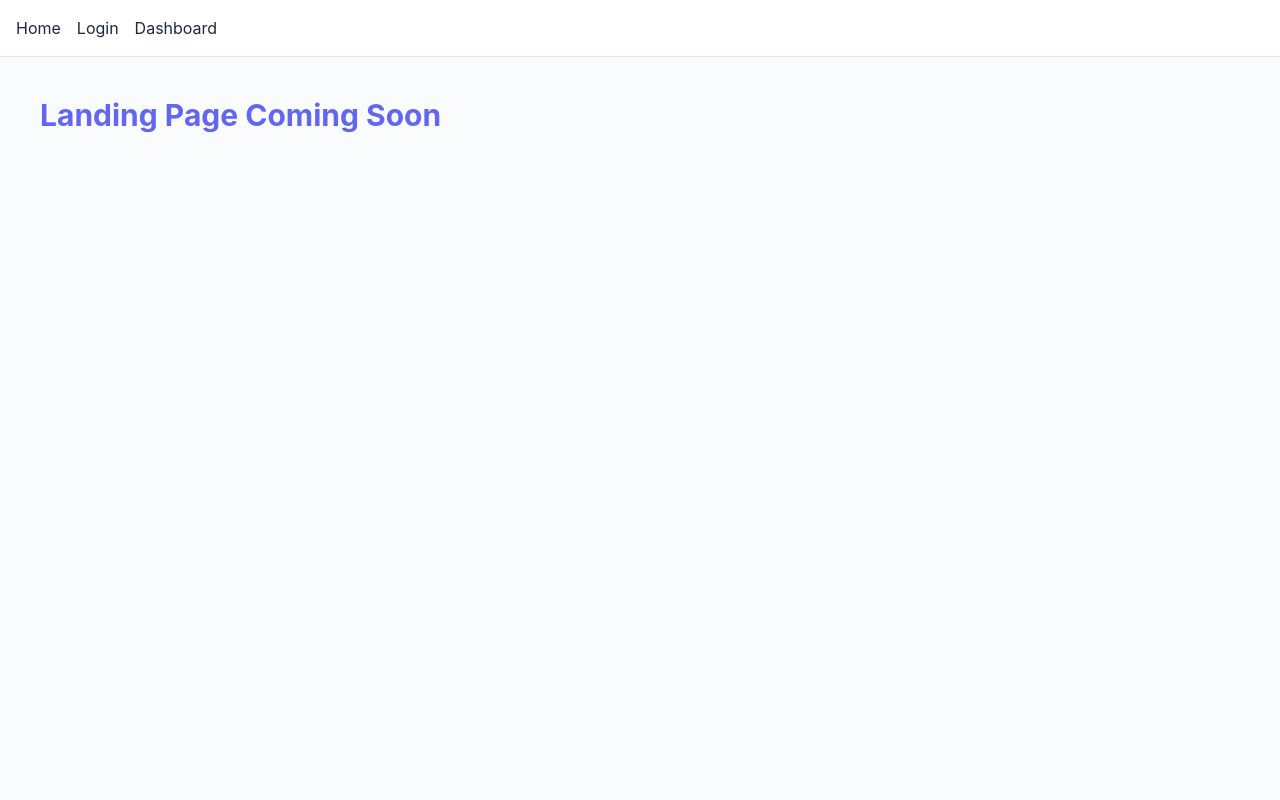
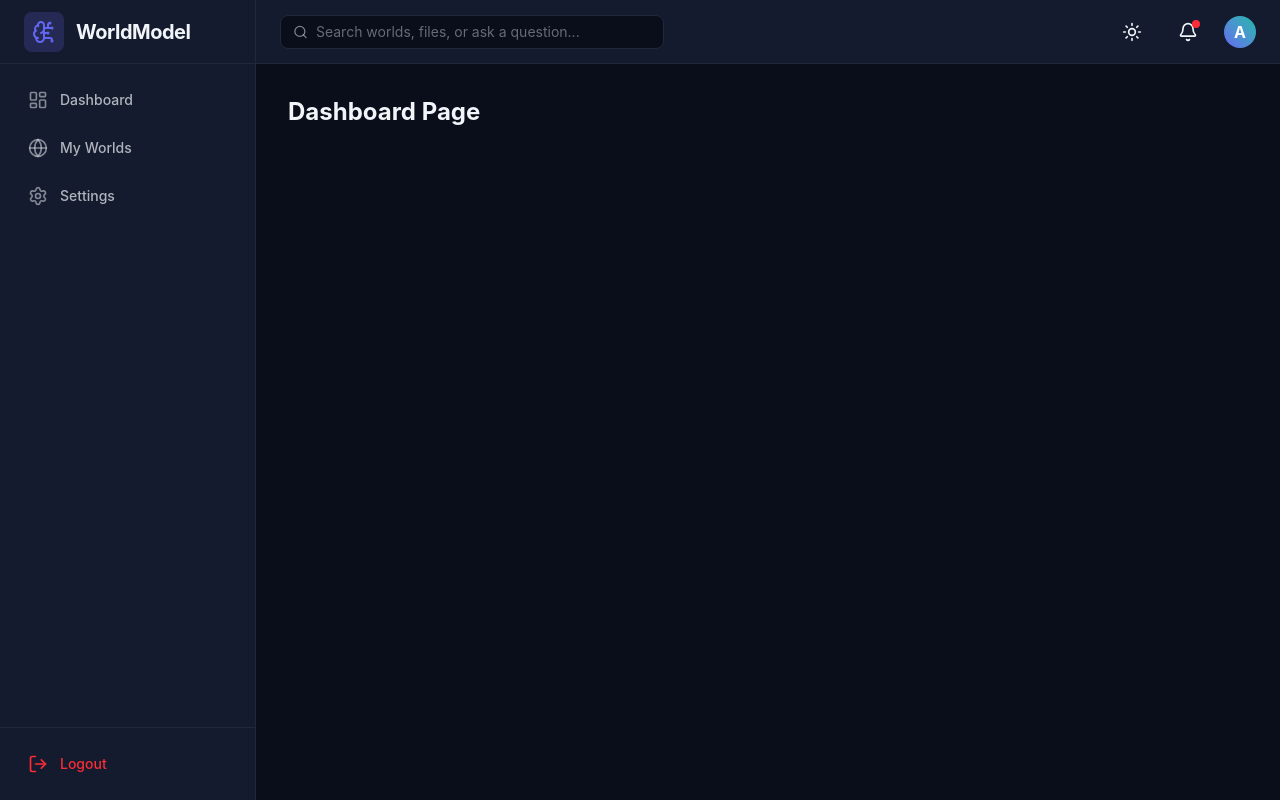
Before and after one commit to Arslanasif9t9/fyp-awmb, a React (Vite) app in the folder frontend/: page / in a window 1280 px wide. Built offline with nearby package versions, Linux system fonts and the light colour scheme; no server answers.

Commit message:
feat(frontend): setup layout, dark mode, and fix types

```diff
--- a/frontend/src/App.tsx
+++ b/frontend/src/App.tsx
@@ -1,31 +1,45 @@
-import { BrowserRouter as Router, Routes, Route, Link } from 'react-router-dom'
+import { useEffect } from 'react'
+import { BrowserRouter as Router, Routes, Route } from 'react-router-dom'
 import { Toaster } from 'sonner'
+import { useThemeStore } from './store/theme'
+import { AppLayout } from './components/layout/AppLayout'
 
-// Temporary Placeholders (baad mein inko proper pages se replace karenge)
-const Landing = () => <div className="p-10 text-3xl font-bold text-primary">Landing Page Coming Soon</div>
-const Login = () => <div className="p-10 text-3xl font-bold text-primary">Login Page Coming Soon</div>
-const Dashboard = () => <div className="p-10 text-3xl font-bold text-primary">Dashboard Coming Soon</div>
+// Temporary Pages
+const Dashboard = () => <div className="text-2xl font-bold">Dashboard Page</div>
+const Worlds = () => <div className="text-2xl font-bold">My Worlds Page</div>
+const Settings = () => <div className="text-2xl font-bold">Settings Page</div>
+const Login = () => <div className="text-2xl font-bold">Login Page (No Sidebar)</div>
 
 function App() {
+  const { theme } = useThemeStore()
+
+  useEffect(() => {
+    if (theme === 'dark') {
+      document.documentElement.classList.add('dark')
+    } else {
+      document.documentElement.classList.remove('dark')
+    }
+  }, [theme])
+
   return (
     <Router>
-      <div className="min-h-screen bg-background text-foreground">
-        {/* Temporary Navbar just to test routing */}
-        <nav className="flex gap-4 p-4 bg-card border-b">
-          <Link to="/" className="hover:text-primary transition-colors">Home</Link>
-          <Link to="/login" className="hover:text-primary transition-colors">Login</Link>
-          <Link to="/dashboard" className="hover:text-primary transition-colors">Dashboard</Link>
-        </nav>
+      <Routes>
+        {/* Public Route */}
+        <Route path="/login" element={<Login />} />
 
-        <Routes>
-          <Route path="/" element={<Landing />} />
-          <Route path="/login" element={<Login />} />
-          <Route path="/dashboard" element={<Dashboard />} />
-        </Routes>
-
-        {/* Toaster for notifications */}
-        <Toaster position="top-right" richColors />
-      </div>
+        {/* Protected Routes with Layout */}
+        <Route path="/*" element={
+          <AppLayout>
+            <Routes>
+              <Route path="/" element={<Dashboard />} />
+              <Route path="/dashboard" element={<Dashboard />} />
+              <Route path="/worlds" element={<Worlds />} />
+              <Route path="/settings" element={<Settings />} />
+            </Routes>
+          </AppLayout>
+        } />
+      </Routes>
+      <Toaster position="top-right" richColors />
     </Router>
   )
 }
--- /dev/null
+++ b/frontend/src/components/layout/AppLayout.tsx
@@ -0,0 +1,17 @@
+import { ReactNode } from 'react'
+import { Sidebar } from './Sidebar'
+import { Header } from './Header'
+
+export const AppLayout = ({ children }: { children: ReactNode }) => {
+  return (
+    <div className="min-h-screen bg-background flex">
+      <Sidebar />
+      <div className="flex-1 ml-64 flex flex-col min-h-screen">
+        <Header />
+        <main className="flex-1 p-8">
+          {children}
+        </main>
+      </div>
+    </div>
+  )
+}
--- /dev/null
+++ b/frontend/src/components/layout/Header.tsx
@@ -0,0 +1,37 @@
+import { useThemeStore } from '../../store/theme'
+import { Moon, Sun, Bell, Search } from 'lucide-react'
+import { Button } from '../ui/Button'
+
+export const Header = () => {
+  const { theme, toggleTheme } = useThemeStore()
+
+  return (
+    <header className="h-16 bg-card border-b border-border flex items-center justify-between px-6 sticky top-0 z-30">
+      {/* Search Bar */}
+      <div className="flex items-center gap-2 bg-background px-3 py-1.5 rounded-lg border border-border w-96 max-w-full">
+        <Search className="h-4 w-4 text-foreground/50" />
+        <input
+          type="text"
+          placeholder="Search worlds, files, or ask a question..."
+          className="bg-transparent border-none outline-none text-sm w-full placeholder:text-foreground/40 text-foreground"
+        />
+      </div>
+
+      {/* Right Side Actions */}
+      <div className="flex items-center gap-4">
+        <Button variant="ghost" size="sm" onClick={toggleTheme} className="rounded-full w-10 h-10 p-0">
+          {theme === 'dark' ? <Sun className="h-5 w-5" /> : <Moon className="h-5 w-5" />}
+        </Button>
+
+        <Button variant="ghost" size="sm" className="rounded-full w-10 h-10 p-0 relative">
+          <Bell className="h-5 w-5" />
+          <span className="absolute top-2 right-2 h-2 w-2 bg-red-500 rounded-full"></span>
+        </Button>
+
+        <div className="h-8 w-8 rounded-full bg-gradient-to-tr from-primary to-accent flex items-center justify-center text-white font-bold cursor-pointer">
+          A
+        </div>
+      </div>
+    </header>
+  )
+}
--- /dev/null
+++ b/frontend/src/components/layout/Sidebar.tsx
@@ -0,0 +1,60 @@
+import { Link, useLocation } from 'react-router-dom'
+import { LayoutDashboard, Globe, Settings, LogOut, BrainCircuit } from 'lucide-react'
+import { cn } from '../../lib/utils'
+import { useAuthStore } from '../../store/auth'
+
+export const Sidebar = () => {
+  const location = useLocation()
+  const logout = useAuthStore((state) => state.logout)
+
+  const navItems = [
+    { name: 'Dashboard', path: '/dashboard', icon: LayoutDashboard },
+    { name: 'My Worlds', path: '/worlds', icon: Globe },
+    { name: 'Settings', path: '/settings', icon: Settings },
+  ]
+
+  return (
+    <aside className="w-64 h-screen bg-card border-r border-border flex flex-col transition-all duration-300 fixed left-0 top-0 z-40">
+      {/* Logo Area */}
+      <div className="h-16 flex items-center px-6 border-b border-border gap-3">
+        <div className="bg-primary/20 p-2 rounded-lg">
+          <BrainCircuit className="h-6 w-6 text-primary" />
+        </div>
+        <span className="font-bold text-xl tracking-tight">WorldModel</span>
+      </div>
+
+      {/* Navigation */}
+      <nav className="flex-1 p-4 space-y-2 overflow-y-auto">
+        {navItems.map((item) => {
+          const isActive = location.pathname.startsWith(item.path)
+          return (
+            <Link
+              key={item.name}
+              to={item.path}
+              className={cn(
+                'flex items-center gap-3 px-3 py-2.5 rounded-lg transition-all duration-200 group',
+                isActive
+                  ? 'bg-primary text-primary-foreground shadow-md'
+                  : 'text-foreground/70 hover:bg-background hover:text-foreground'
+              )}
+            >
+              <item.icon className={cn("h-5 w-5", isActive ? "text-primary-foreground" : "text-foreground/50 group-hover:text-foreground")} />
+              <span className="font-medium text-sm">{item.name}</span>
+            </Link>
+          )
+        })}
+      </nav>
+
+      {/* User Area (Bottom) */}
+      <div className="p-4 border-t border-border">
+        <button
+          onClick={logout}
+          className="flex items-center gap-3 px-3 py-2.5 w-full rounded-lg text-red-500 hover:bg-red-500/10 transition-colors"
+        >
+          <LogOut className="h-5 w-5" />
+          <span className="font-medium text-sm">Logout</span>
+        </button>
+      </div>
+    </aside>
+  )
+}
--- /dev/null
+++ b/frontend/src/components/ui/Button.tsx
@@ -0,0 +1,48 @@
+import { ButtonHTMLAttributes, forwardRef } from 'react';
+import { cn } from '../../lib/utils';
+import { Loader2 } from 'lucide-react';
+
+interface ButtonProps extends ButtonHTMLAttributes<HTMLButtonElement> {
+  variant?: 'primary' | 'secondary' | 'outline' | 'ghost' | 'danger';
+  size?: 'sm' | 'md' | 'lg';
+  isLoading?: boolean;
+}
+
+const Button = forwardRef<HTMLButtonElement, ButtonProps>(
+  ({ className, variant = 'primary', size = 'md', isLoading, children, disabled, ...props }, ref) => {
+
+    const variants = {
+      primary: 'bg-primary text-primary-foreground hover:bg-primary/90 shadow-md hover:shadow-lg',
+      secondary: 'bg-accent text-accent-foreground hover:bg-accent/90',
+      outline: 'border border-border bg-transparent hover:bg-card',
+      ghost: 'bg-transparent hover:bg-card text-foreground',
+      danger: 'bg-red-500 text-white hover:bg-red-600',
+    };
+
+    const sizes = {
+      sm: 'h-8 px-3 text-xs',
+      md: 'h-10 px-4 py-2 text-sm',
+      lg: 'h-12 px-8 text-base',
+    };
+
+    return (
+      <button
+        ref={ref}
+        disabled={disabled || isLoading}
+        className={cn(
+          'inline-flex items-center justify-center rounded-lg font-medium transition-all duration-200 focus:outline-none focus:ring-2 focus:ring-primary/50 disabled:opacity-50 disabled:cursor-not-allowed active:scale-[0.98]',
+          variants[variant],
+          sizes[size],
+          className
+        )}
+        {...props}
+      >
+        {isLoading && <Loader2 className="mr-2 h-4 w-4 animate-spin" />}
+        {children}
+      </button>
+    );
+  }
+);
+
+Button.displayName = 'Button';
+export { Button };
--- a/frontend/src/index.css
+++ b/frontend/src/index.css
@@ -1,30 +1,43 @@
 @import "tailwindcss";
 
-@theme {
-  --font-sans: 'Inter', sans-serif;
-  --color-primary: #6366F1;
-  --color-primary-foreground: #FFFFFF;
-  --color-accent: #14B8A6;
-  --color-accent-foreground: #FFFFFF;
-  --color-background: #FAFBFC;
-  --color-foreground: #1E293B;
-  --color-card: #FFFFFF;
-  --color-card-foreground: #1E293B;
-  --color-border: #E2E8F0;
-}
+@custom-variant dark (&:where(.dark, .dark *));
 
 @layer base {
   :root {
-    --background: 0 0% 98%;
-    --foreground: 222 47% 11%;
-    --card: 0 0% 100%;
-    --card-foreground: 222 47% 11%;
-    --border: 214 32% 91%;
-    --primary: 239 84% 67%;
-    --primary-foreground: 0 0% 100%;
-    --accent: 173 80% 40%;
-    --accent-foreground: 0 0% 100%;
+    --background: 250 250 252;
+    --foreground: 15 23 42;
+    --card: 255 255 255;
+    --card-foreground: 15 23 42;
+    --border: 226 232 240;
+    --primary: 99 102 241;
+    --primary-foreground: 255 255 255;
+    --accent: 20 184 166;
+    --accent-foreground: 255 255 255;
   }
+
+  .dark {
+    --background: 10 14 26;
+    --foreground: 241 245 249;
+    --card: 21 27 46;
+    --card-foreground: 241 245 249;
+    --border: 30 41 59;
+    --primary: 99 102 241;
+    --primary-foreground: 255 255 255;
+    --accent: 20 184 166;
+    --accent-foreground: 255 255 255;
+  }
+}
+
+@theme inline {
+  --color-background: rgb(var(--background));
+  --color-foreground: rgb(var(--foreground));
+  --color-card: rgb(var(--card));
+  --color-card-foreground: rgb(var(--card-foreground));
+  --color-border: rgb(var(--border));
+  --color-primary: rgb(var(--primary));
+  --color-primary-foreground: rgb(var(--primary-foreground));
+  --color-accent: rgb(var(--accent));
+  --color-accent-foreground: rgb(var(--accent-foreground));
 }
 
 @layer base {
@@ -32,6 +45,6 @@
     @apply border-border;
   }
   body {
-    @apply bg-background text-foreground font-sans antialiased;
+    @apply bg-background text-foreground font-sans antialiased transition-colors duration-300;
   }
 }
--- /dev/null
+++ b/frontend/src/store/theme.ts
@@ -0,0 +1,23 @@
+import { create } from 'zustand';
+
+interface ThemeState {
+  theme: 'dark' | 'light';
+  toggleTheme: () => void;
+}
+
+export const useThemeStore = create<ThemeState>((set) => ({
+  theme: (localStorage.getItem('theme') as 'dark' | 'light') || 'dark', // Default dark
+  toggleTheme: () => set((state) => {
+    const newTheme = state.theme === 'dark' ? 'light' : 'dark';
+    localStorage.setItem('theme', newTheme);
+
+    // HTML tag par 'dark' class add/remove karo
+    if (newTheme === 'dark') {
+      document.documentElement.classList.add('dark');
+    } else {
+      document.documentElement.classList.remove('dark');
+    }
+
+    return { theme: newTheme };
+  }),
+}));
```
Also changed, not shown: frontend/src/components/ui/Input.tsx (added, +34 -0 lines).
